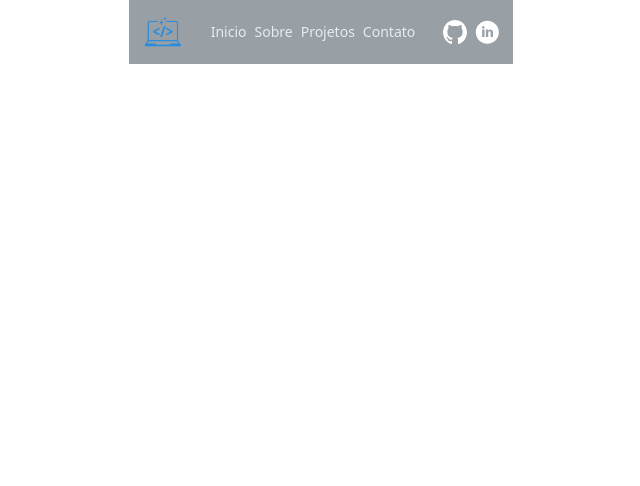
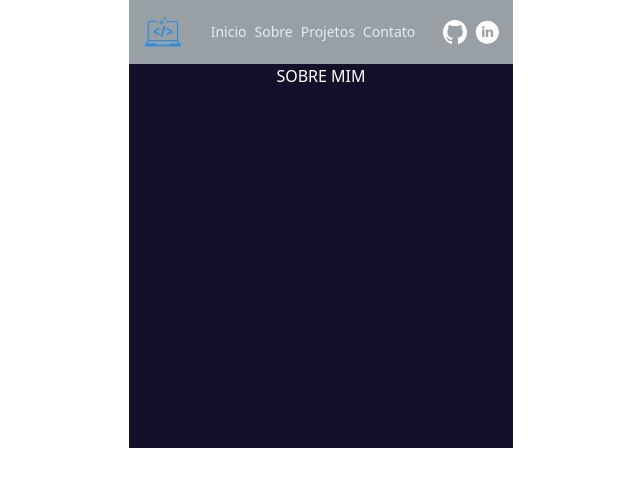
Before and after one commit to matheusmartins05/Portifolio, a React (Vite) app: page /sobremim in a window 1280 px wide. Shown: the top 486 px of the page, without its empty margins (319-959 px from the left). Built offline with nearby package versions, Linux system fonts and the light colour scheme.

Commit message:
Adicionada rotas para página sobre

```diff
--- a/src/App.tsx
+++ b/src/App.tsx
@@ -1,6 +1,7 @@
 import { Route, Routes } from "react-router-dom"
 import Menu from "./components/Menu"
 import Home from "./pages/Home"
+import Sobre from "./pages/Sobre"
 
 
 function App() {
@@ -10,6 +11,7 @@ function App() {
      <Menu/>
      <Routes>
           <Route path="/" element={<Home/>}/>
+          <Route path="/sobremim" element={<Sobre/>}/>
      </Routes>
     </>
   )
--- a/src/components/Menu.tsx
+++ b/src/components/Menu.tsx
@@ -3,6 +3,7 @@ import Wrapper from "./Wrapper";
 import logoMenu from "/logoMenu.webp"
 import github from "/github.svg"
 import linkedin from "/linkedin.svg"
+import { Link } from "react-router-dom";
 
 export default function Menu(){
     return(
@@ -11,8 +12,8 @@ export default function Menu(){
 
                 <img className="w-10" src={logoMenu} alt="" />
                 <ul className="flex gap-2 text-[#E5ECF4] text-sm">
-                <NavLink>Inicio</NavLink>
-                <NavLink>Sobre</NavLink>
+                <NavLink><Link to={"/"}>Inicio</Link></NavLink>
+                <NavLink><Link to={"/sobremim"}>Sobre</Link></NavLink>
                 <NavLink>Projetos</NavLink>
                 <NavLink>Contato</NavLink>
                 </ul>
--- a/src/components/NavLink.tsx
+++ b/src/components/NavLink.tsx
@@ -1,5 +1,7 @@
+import { ReactNode } from "react"
+
 interface propsNavLink{
-    children: string
+    children: ReactNode
 }
 
 export default function NavLink({children} : propsNavLink){
--- a/src/pages/Home.tsx
+++ b/src/pages/Home.tsx
@@ -1,8 +1,10 @@
+import { Link } from "react-router-dom";
 import Button from "../components/Button";
 import Wrapper from "../components/Wrapper";
 import minhaFoto from "/minhaFoto.jpg"
 
 export default function Home() {
+
   return (
     <Wrapper>
       <main className="bg-[#160F29] h-96">
@@ -17,7 +19,7 @@ export default function Home() {
                     <h4>Matheus Martins</h4>
                     <p>27 anos</p>
                 </figcaption>
-                <Button style="text-white border p-2 rounded-md my-2">Conhecer Melhor</Button>
+                <Button style="text-white border p-2 rounded-md my-2"><Link to={"/sobremim"}>Conhecer Melhor</Link></Button>
             </figure>
           </div>
       </main>
--- /dev/null
+++ b/src/pages/Sobre.tsx
@@ -0,0 +1,11 @@
+import Wrapper from "../components/Wrapper";
+
+export default function Sobre() {
+  return (
+    <Wrapper>
+      <section className="bg-[#160F29] h-96 text-center">
+        <p className="text-white"> SOBRE MIM</p>
+      </section>
+    </Wrapper>
+  );
+}
```
